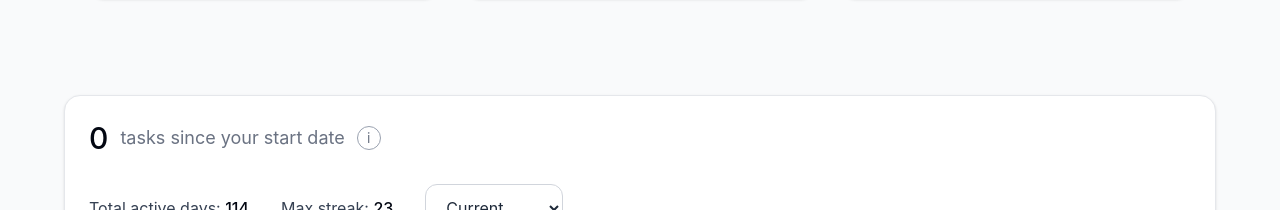
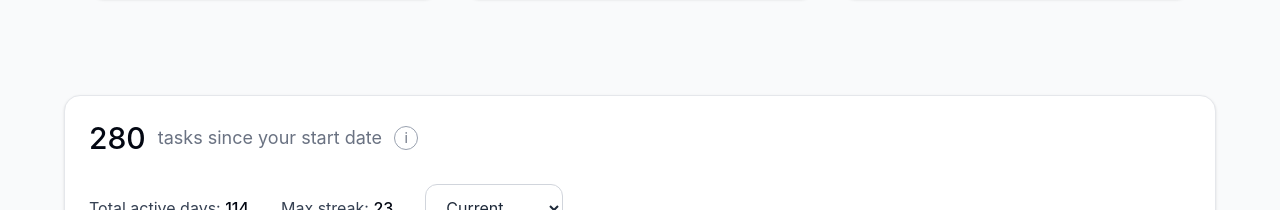
Before and after one commit to selva2006-GM/to-do-list-with-more-features--frontend, a React (Vite) app: page / in a window 1280 px wide. Shown: the part 1500-1710 px from the top of the page. Built offline with nearby package versions, Linux system fonts and the light colour scheme; no server answers.

Commit message:
heatmap of the home component updated again

```diff
--- a/src/components/Home.jsx
+++ b/src/components/Home.jsx
@@ -81,7 +81,7 @@ function HeatmapPreview() {
   return (
     <div className="mx-auto max-w-6xl  rounded-2xl border border-gray-200 bg-white p-6 text-gray-700 shadow-sm ">
       <div className="flex flex-wrap items-center gap-3">
-        <span className="text-3xl font-medium text-gray-950">0</span>
+        <span className="text-3xl font-medium text-gray-950">280</span>
         <span className="text-lg text-gray-500">
           tasks since your start date
         </span>
```
